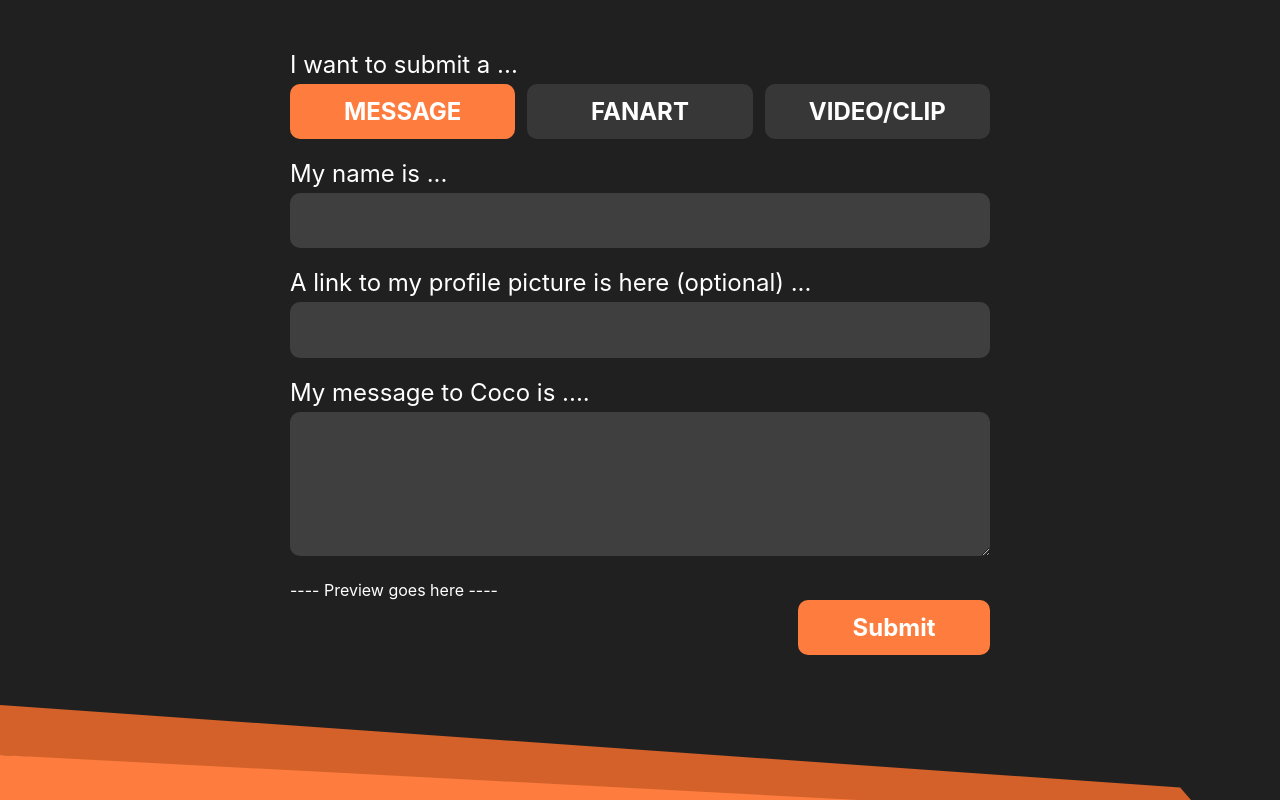
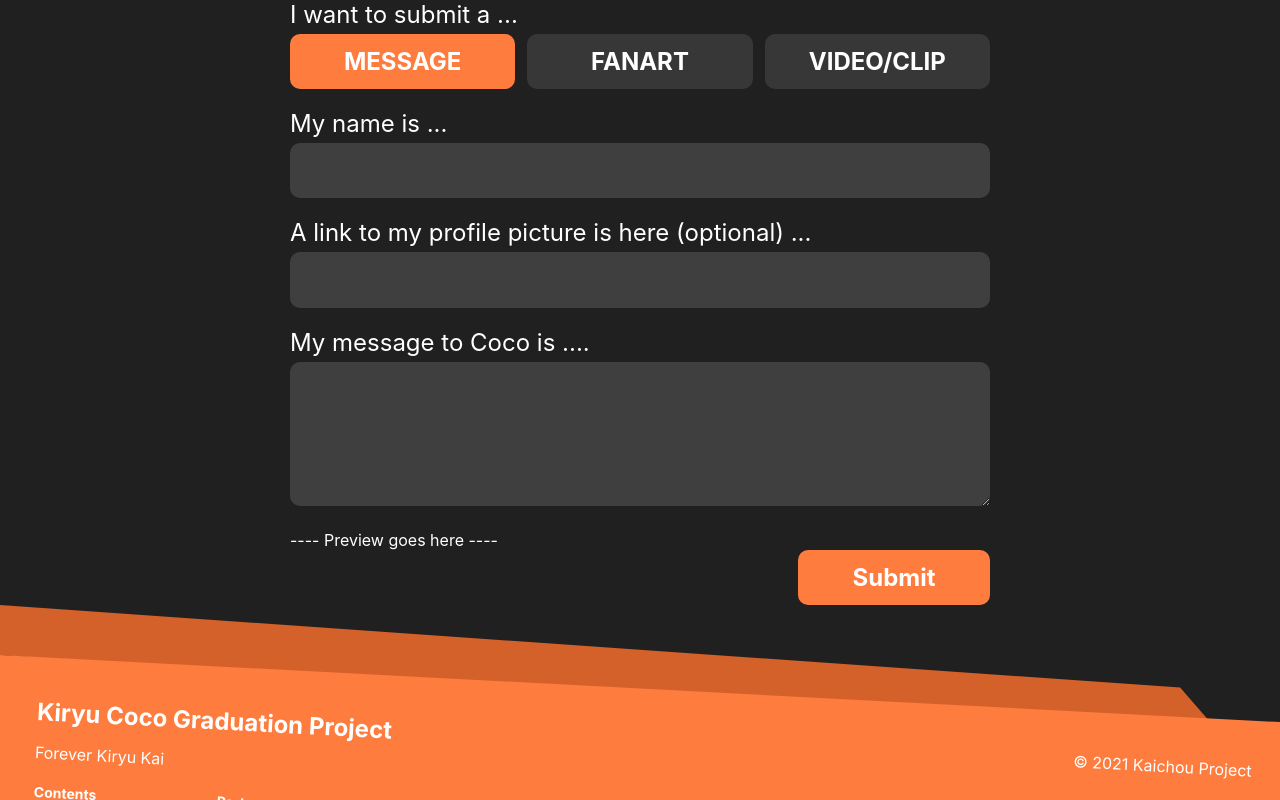
Before and after one commit to Kaichou-Project/kaichou-graduation, a Next.js app in the folder packages/frontend/: page /submission in a window 1280 px wide. Shown: the top 800 px of the page. Built offline with nearby package versions, Linux system fonts and the light colour scheme.

Commit message:
Temp form submit event

```diff
--- a/packages/frontend/components/Form.tsx
+++ /dev/null
@@ -1,6 +0,0 @@
-import React from 'react'
-import styles from '../styles/Form.module.scss'
-
-export default function Message({ children }) {
-  return <div className={styles.form}>{children}</div>
-}
--- /dev/null
+++ b/packages/frontend/components/FormMessage.tsx
@@ -0,0 +1,30 @@
+import React from 'react'
+import TextInput from '../components/TextInput'
+import TextArea from '../components/TextArea'
+import styles from '../styles/Form.module.scss'
+
+export default function FormMessage() {
+  function onSubmit(evt: React.FormEvent<HTMLFormElement>) {
+    evt.preventDefault()
+
+    const formData = new FormData(evt.currentTarget)
+    const object = {}
+    formData.forEach(function (value, key) {
+      object[key] = value
+    })
+    console.log(object)
+  }
+
+  return (
+    <form className={styles.form} onSubmit={onSubmit}>
+      <TextInput name="name" label="My name is ..." />
+      <TextInput
+        name="profile-picture"
+        label="A link to my profile picture is here (optional) ..."
+      />
+      <TextArea name="message" label="My message to Coco is ...." />
+      <div style={{ color: 'white' }}>---- Preview goes here ----</div>
+      <input type="submit" className={styles.button_submit} value="Submit" />
+    </form>
+  )
+}
--- a/packages/frontend/components/TextArea.tsx
+++ b/packages/frontend/components/TextArea.tsx
@@ -2,11 +2,11 @@ import React from 'react'
 import styles from '../styles/Form.module.scss'
 import PropTypes from 'prop-types'
 
-export default function TextArea({ label }) {
+export default function TextArea({ name, label }) {
   return (
     <div className={styles.textInput}>
-      <label>{label}</label>
-      <textarea rows={4} />
+      <label htmlFor={name}>{label}</label>
+      <textarea name={name} rows={4} />
     </div>
   )
 }
--- a/packages/frontend/components/TextInput.tsx
+++ b/packages/frontend/components/TextInput.tsx
@@ -2,15 +2,16 @@ import React from 'react'
 import styles from '../styles/Form.module.scss'
 import PropTypes from 'prop-types'
 
-export default function TextInput({ label }) {
+export default function TextInput({ name, label }) {
   return (
     <div className={styles.textInput}>
-      <label>{label}</label>
-      <input type="text" />
+      <label htmlFor={name}>{label}</label>
+      <input type="text" name={name} />
     </div>
   )
 }
 
 TextInput.propTypes = {
+  name: PropTypes.string,
   label: PropTypes.string,
 }
--- a/packages/frontend/pages/submission.tsx
+++ b/packages/frontend/pages/submission.tsx
@@ -1,7 +1,5 @@
 import React from 'react'
-import TextInput from '../components/TextInput'
-import TextArea from '../components/TextArea'
-import Form from '../components/Form'
+import FormMessage from '../components/FormMessage'
 import FormTabs from '../components/FormTabs'
 import Footer from '../components/Footer'
 import styles from '../styles/Form.module.scss'
@@ -9,14 +7,8 @@ import styles from '../styles/Form.module.scss'
 export default function Submission() {
   return (
     <>
-      <Form>
-        <FormTabs />
-        <TextInput label="My name is ..." />
-        <TextInput label="A link to my profile picture is here (optional) ..." />
-        <TextArea label="My message to Coco is ...." />
-        <div style={{ color: 'white' }}>---- Preview goes here ----</div>
-        <div className={styles.button_submit}>Submit</div>
-      </Form>
+      <FormTabs />
+      <FormMessage />
       <Footer />
     </>
   )
--- a/packages/frontend/styles/Form.module.scss
+++ b/packages/frontend/styles/Form.module.scss
@@ -1,14 +1,17 @@
 @import '../styles/variables';
+
 $normal-font-size: 24px;
+$grey: #3f3f3f;
+$dark-grey: #373737;
 
-.form {
+.form,
+.tabs {
   max-width: 700px;
-  padding: 50px;
-  margin: auto;
+  padding: 0 50px;
+  margin: 0 auto;
 }
 
 .tabs {
-  width: 100%;
   font-size: $normal-font-size;
   color: $white;
 
@@ -21,6 +24,9 @@ $normal-font-size: 24px;
     grid-row: 1;
   }
 
+  .button {
+    overflow: hidden;
+  }
   .button.selected {
     background: $orange;
   }
@@ -53,7 +59,7 @@ $normal-font-size: 24px;
   textarea {
     width: calc(100% - 20px);
     padding: 0 10px;
-    background: #3f3f3f;
+    background: $grey;
     border: none;
     border-radius: 10px;
   }
@@ -68,12 +74,11 @@ $normal-font-size: 24px;
 .button,
 .button_submit {
   display: grid;
-  grid-template-columns: auto auto;
   align-items: center;
   justify-content: center;
 
   color: $white;
-  background: #373737;
+  background: $dark-grey;
   height: 2.3em;
   border-radius: 10px;
 
@@ -82,8 +87,18 @@ $normal-font-size: 24px;
   font-weight: bold;
 }
 
+.button:hover {
+  background: $grey;
+}
+
 .button_submit {
   background: $orange;
   width: 8em;
   margin-left: auto;
+  outline: none;
+  border: none;
 }
+
+.button_submit:hover {
+  background: $dark-orange;
+}
```
